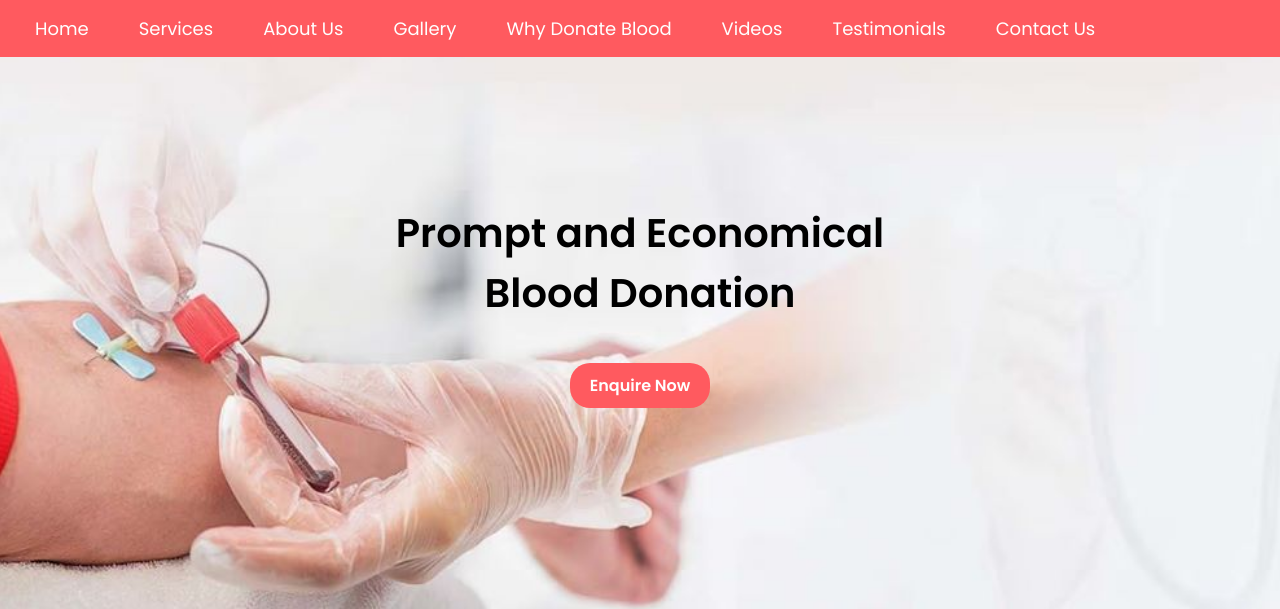
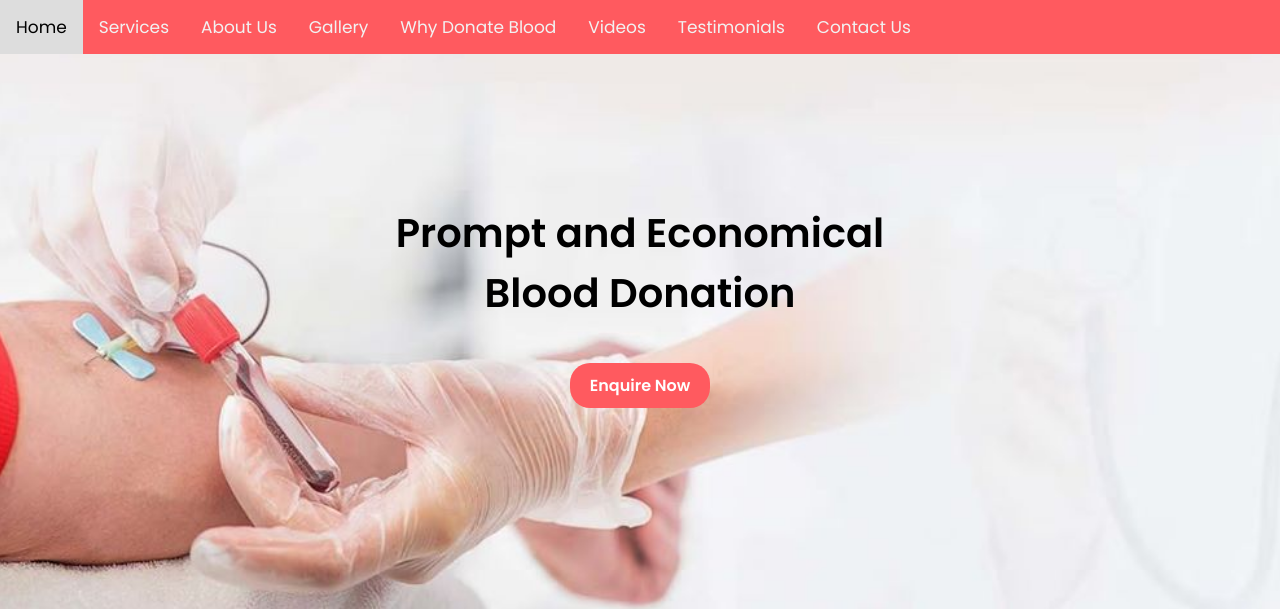
Before and after one commit to Abhiram0908/Blood_Bank, a Flask app: page / in a window 1280 px wide. Shown: the top 609 px of the page. Run offline with Flask 3, Linux system fonts and the light colour scheme; some libraries are stand-ins or nearby versions; some web fonts are replaced.

Commit message:
responsive nav bar

```diff
--- a/static/home.css
+++ b/static/home.css
@@ -28,62 +28,29 @@ body {
   padding: 20px;
 }
 
-/* Navigation Styles */
-nav {
+/* Nav bar */
+
+.topnav {
+  background-color: #ff5a5f;
   position: fixed;
   top: 0;
-  left: 0;
   width: 100%;
-  background-color: #ff5a5f;
-  padding: 15px;
-  z-index: 999;
 }
 
-.navbar-content {
-  display: flex;
-  justify-content: space-between;
-  align-items: center;
+/* Style the links inside the navigation bar */
+.topnav a {
+  float: left;
+  color: #f2f2f2;
+  text-align: center;
+  padding: 14px 16px;
+  text-decoration: none;
+  font-size: 17px;
 }
 
-.navbar-left {
-  display: flex;
-}
-
-.navbar-right {
-  display: flex;
-}
-
-nav ul {
-  list-style: none;
-  display: flex;
-}
-
-nav ul li {
-  margin-right: 10px;
-}
-
-nav ul li a {
-  text-decoration: none;
-  color: #fff;
-  padding: 10px 20px;
-  font-size: 18px;
-}
-
-nav .app-heading {
-  font-size: 24px;
-  font-weight: bold;
-}
-
-/* Add hover effect */
-nav ul li a:hover {
-  background-color: rgba(255, 255, 255, 0.1);
-  border-radius: 5px;
-}
-
-/* Add active/current page style */
-nav ul li.active a {
-  background-color: rgba(255, 255, 255, 0.2);
-  border-radius: 5px;
+/* Change the color of links on hover */
+.topnav a:hover {
+  background-color: #ddd;
+  color: black;
 }
 
 /* Home Section Styles */
--- a/templates/home.html
+++ b/templates/home.html
@@ -16,19 +16,18 @@
 
 <body>
   <!-- Navigation -->
-  <nav>
-    <ul>
-      <li><a href="#home">Home</a></li>
-      <li><a href="#services">Services</a></li>
-      <li><a href="#about">About Us</a></li>
-      <!-- <li><a href="#article">Article</a></li> -->
-      <li><a href="#gallery">Gallery</a></li>
-      <li><a href="#whyDonate">Why Donate Blood</a></li>
-      <li><a href="#videos">Videos</a></li>
-      <li><a href="#testimonials">Testimonials</a></li>
-      <li><a href="#contact">Contact Us</a></li>
-    </ul>
-  </nav>
+
+  <div class="topnav">
+    <a href="#home">Home</a>
+    <a href="#services">Services</a>
+    <a href="#about">About Us</a>
+    <a href="#gallery">Gallery</a>
+    <a href="#whyDonate">Why Donate Blood</a>
+    <a href="#videos">Videos</a>
+    <a href="#testimonials">Testimonials</a>
+    <a href="#contact">Contact Us</a>
+  </div>
+
 
   <!-- Home Section -->
   <section id="home">
@@ -160,13 +159,6 @@
     </div>
   </section>
 
-
-  <!-- Testimonials Section -->
-  <section id="testimonials">
-    <h2>Testimonials</h2>
-    <!-- Add testimonials from blood donors and recipients here -->
-  </section>
-
   <!-- Contact Us Section -->
   <section id="contact">
     <h2>Contact Us</h2>
```
Also changed, not shown: static/images/client.png (added).
